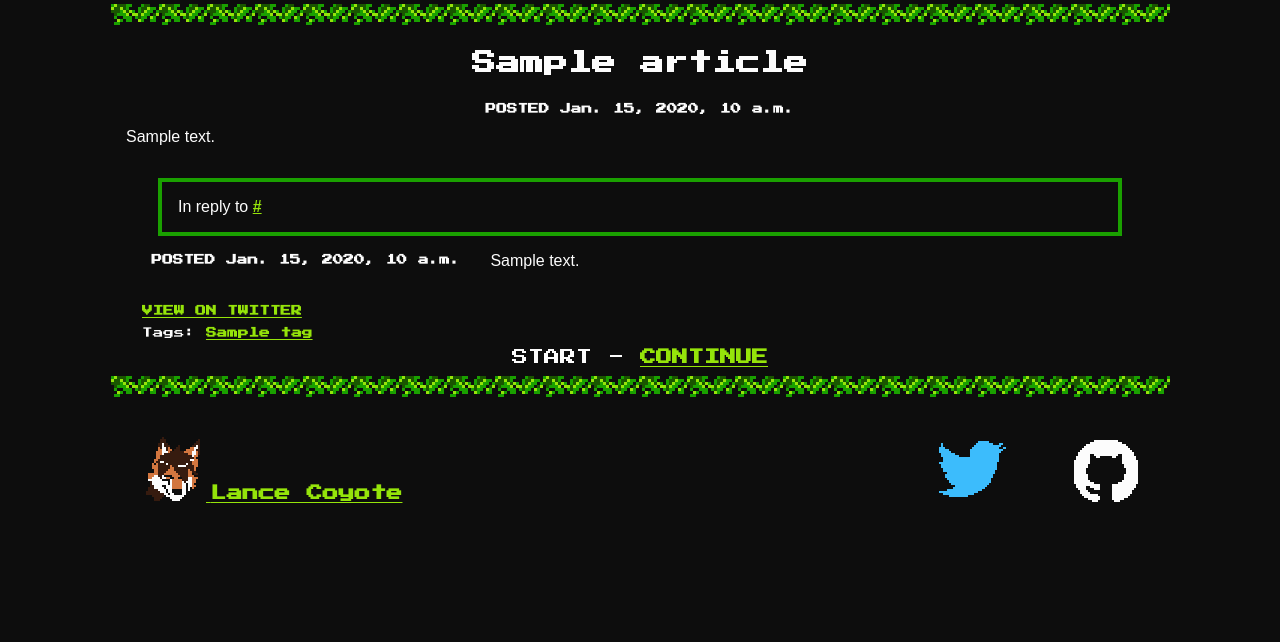
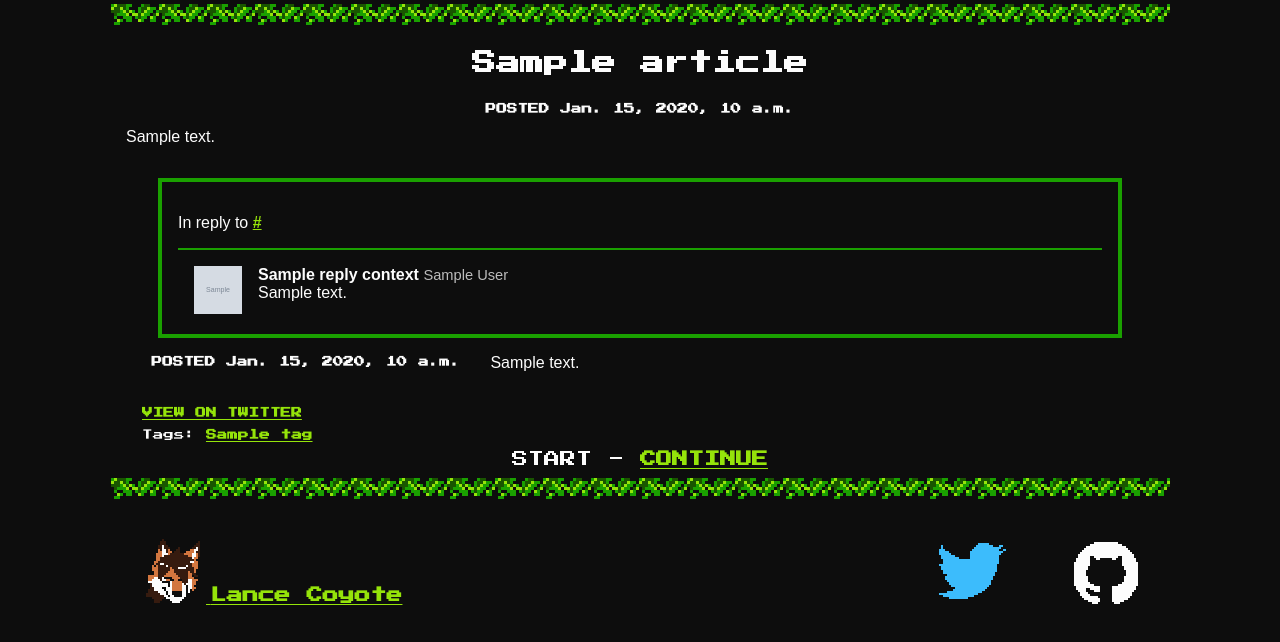
Before and after one commit to LanaCoyote/lancey.space, a Django app: template grmblgrmbl/templates/grmbl/post_detail.html in a window 1280 px wide. Shown: the part 260-902 px from the top of the page. Before the commit the page ends 763 px from the top, so only its background shows below. Run offline with Django 3.2, Linux system fonts and the light colour scheme; the template is opened without the code that fills it: most values are stand-ins (such as "Sample title", 1, 10 or a date in 2020); grey boxes marked "Sample" are stand-in pictures.

Commit message:
Added a reply context for twitter
closes #13

```diff
--- a/grmblgrmbl/static/default.css
+++ b/grmblgrmbl/static/default.css
@@ -188,6 +188,34 @@ a.navbutton:hover {
   border:             4px solid #1AA000;
 }
 
+.reply-context-ex {
+  margin:             0;
+  padding:            16px;
+
+  border-top:         2px solid #1AA000;
+}
+
+.reply-context-avatar {
+  float:              left;
+  margin-right:       16px;
+
+  width:              48px;
+  height:             48px;
+}
+
+.reply-context-title {
+  font-weight:        bold;
+}
+
+.reply-context-author {
+  font-size:          11pt;
+  color:              #BCBCBC;
+}
+
+.reply-context-content {
+
+}
+
 .reply-context-small {
   padding:            0;
   padding-left:       32px;
--- a/grmblgrmbl/templates/grmbl/post_detail.html
+++ b/grmblgrmbl/templates/grmbl/post_detail.html
@@ -11,7 +11,17 @@
   </div>
   {% endif %}{% if post.note %}
   <div class="note">
-    {% if post.note.reply %}<div class="reply-context u-in-reply-to">In reply to <a rel="in-reply-to" href="{{ post.note.reply.reply_url }}">{{ post.note.reply.reply_url }}</a></div>{% endif %}
+    {% if post.note.reply %}<div class="reply-context u-in-reply-to">
+      <p>In reply to <a rel="in-reply-to" href="{{ post.note.reply.reply_url }}">{{ post.note.reply.reply_url }}</a></p>
+      {% if reply_context %}<div class="reply-context-ex">
+        {% if reply_context.avatar %}<img class="reply-context-avatar" src="{{ reply_context.avatar }}">{% endif %}
+        <span class="reply-context-title">{{ reply_context.title }}</span>
+        <span class="reply-context-author">{{ reply_context.author }}</span>
+        <div class="reply-context-content">
+          {{ reply_context.content|safe }}
+        </div>
+      </div>{% endif %}
+    </div>{% endif %}
 
     <a class="note-date u-url" href="/posts/{{ post.id }}"><h3>POSTED <span class="dt-published">{{ post.date_posted }}</span></h3></a>
     {{ post.note.raw_content|safe }}
```
Also changed, not shown: grmblgrmbl/views.py (+20 -2 lines).
